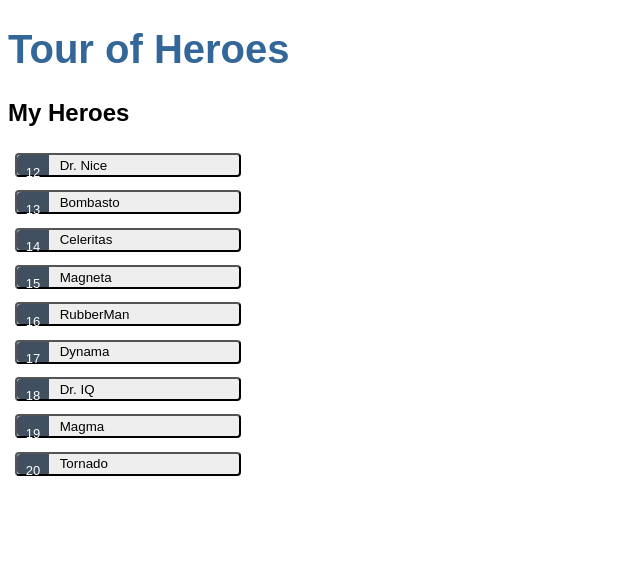
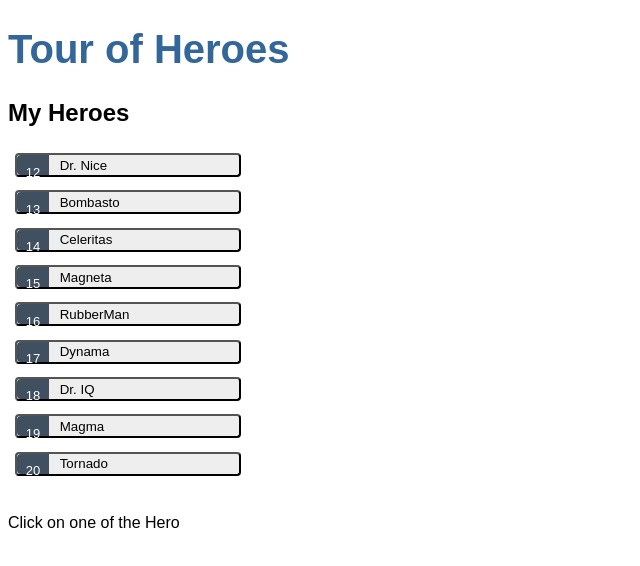
Before and after one commit to wuyeelok/angular-tour-of-heroes, an Angular app: page / in a window 1280 px wide. Shown: the top 566 px of the page, without its empty margins (0-640 px from the left). Built offline with nearby package versions, Linux system fonts and the light colour scheme.

Commit message:
Else: Try @else

```diff
--- a/src/app/heroes/heroes.component.html
+++ b/src/app/heroes/heroes.component.html
@@ -25,4 +25,6 @@
     <input id="hero-name" [(ngModel)]="selectedHero.name" placeholder="name" />
   </div>
 </div>
+} @else {
+<div>Click on one of the Hero</div>
 }
```
